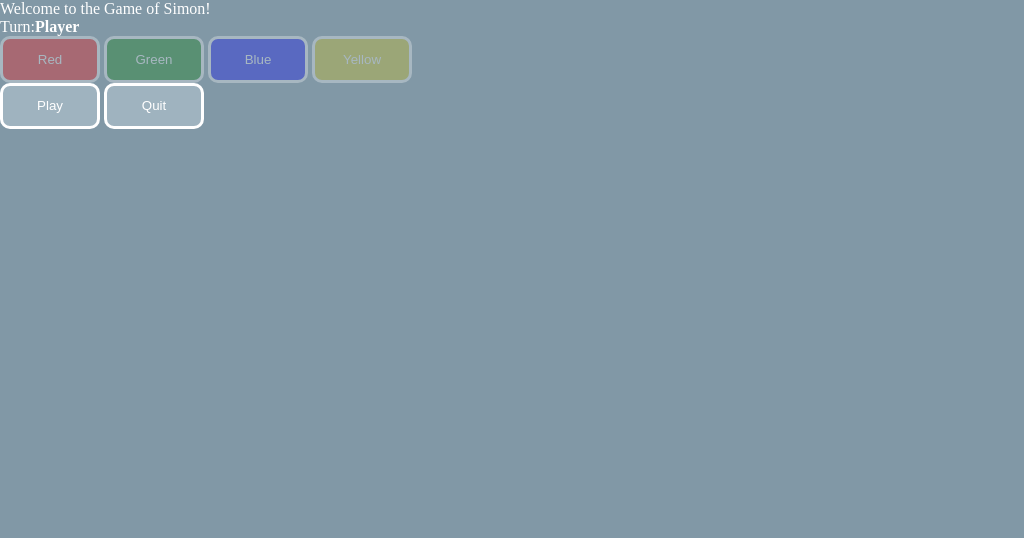
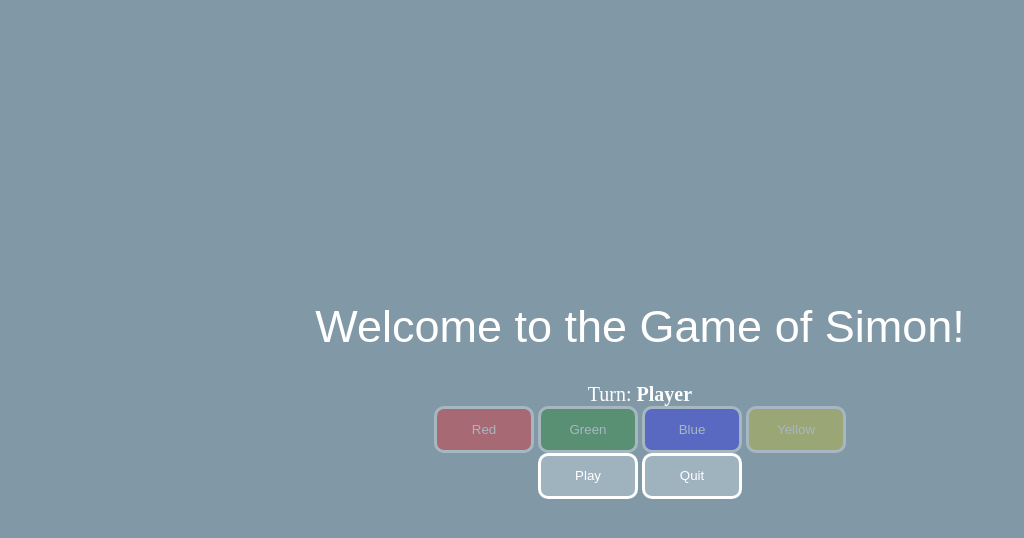
Before and after one commit to awm-builds/GA-SimonGame, a plain HTML site: page index.html in a window 1280 px wide. Shown: the whole page, without its empty margins (0-1024 px from the left). Drawn offline with Linux system fonts and the light colour scheme.

Commit message:
-Final polish

```diff
--- a/css/main.css
+++ b/css/main.css
@@ -6,6 +6,38 @@
 	color: #fff;
 }
 
+#game{
+	display: flex;
+	flex-direction: column;
+	height: 100vh;
+	width: 100vw;
+	justify-content: center;
+	align-items: center;
+}
+
+#turnName {
+	text-align: center;
+	font-size: 20px;
+	margin-top: 1rem;
+  margin-bottom: 15px;
+}
+
+.turnTtl {
+	text-align: center;
+	font-size: 20px;
+	margin-top: 1rem;
+}
+
+
+#gameTtl{
+	position: center;
+	top: 50px;
+	font-size: 45px;
+	font-family: "Bebas Neue", sans-serif;
+  font-weight: 100;
+  font-style: normal;
+  margin-bottom: 30px;
+}
 
 .Btn {
     padding: 0.8rem;
--- a/index.html
+++ b/index.html
@@ -4,17 +4,17 @@
     <meta charset="UTF-8">
     <meta name="viewport" content="width=device-width, initial-scale=1.0">
     <link rel="stylesheet" href="css/main.css">
-    <title>Simon of Game</title>
+    <title>Game of Simon</title>
 </head>
 <body>
     <div id="game">
         <div id="simonHeader">
-            <div id="text">
+            <div id="gameTtl">
                 Welcome to the Game of Simon!
             </div>
         </div>
         <div id="statsUI">
-            <span class="turnTtl">Turn:<strong><span id="turnName">Player</span></strong></span>
+            <span class="turnTtl">Turn:  <strong><span id="turnName">Player</span></strong></span>
         </div>
         <div id="colorSlct">
             <button class="Btn" id="redBtn">Red</button>
```
Also changed, not shown: img/gameScreenShot.JPG (added), 1 other file.
